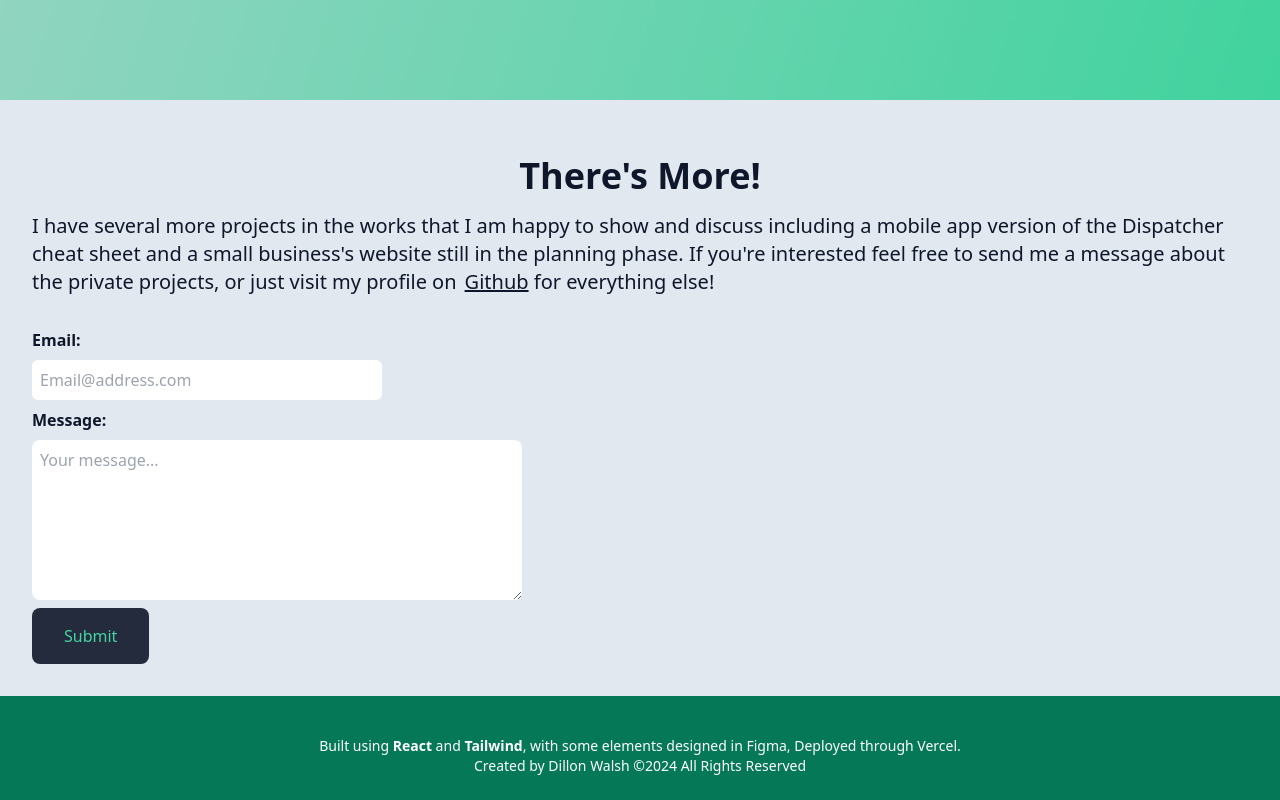
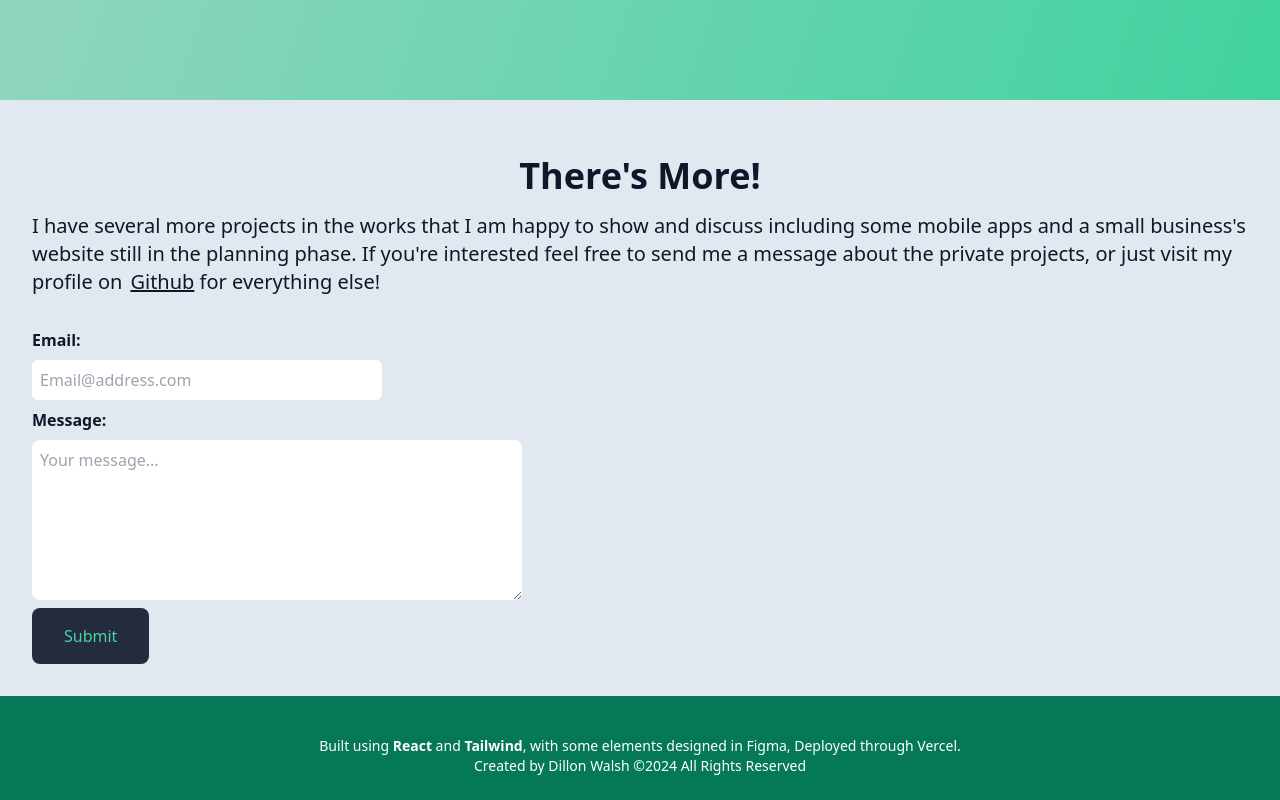
Before and after one commit to Dillonpw/DW-portfolio, a Next.js app: page / in a window 1280 px wide. Shown: the part 3258-4058 px from the top of the page. Built offline with nearby package versions, Linux system fonts and the light colour scheme.

Commit message:
Update moreInfo.jsx

```diff
--- a/app/components/moreInfo.jsx
+++ b/app/components/moreInfo.jsx
@@ -12,7 +12,7 @@ const MoreInfo = () => {
       <p className="m-4 text-center text-4xl font-bold">There&apos;s More!</p>
       <p className="mx-8 text-left text-xl">
         I have several more projects in the works that I am happy to show and
-        discuss including a mobile app version of the Dispatcher cheat sheet and a
+        discuss including some mobile apps and a
         small business&apos;s website still in the planning phase. If
         you&apos;re interested feel free to send me a message about the private
         projects, or just visit my profile on
```
